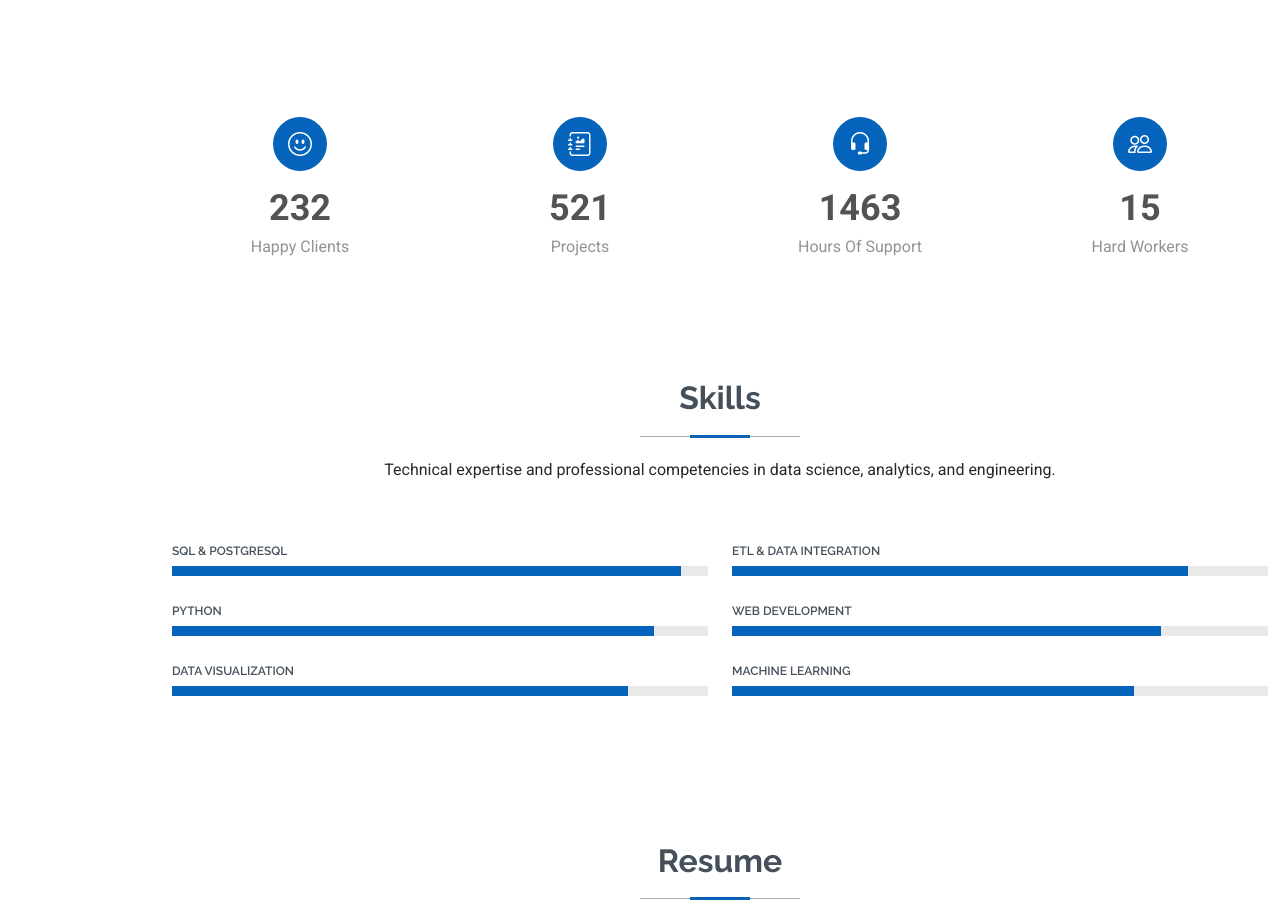
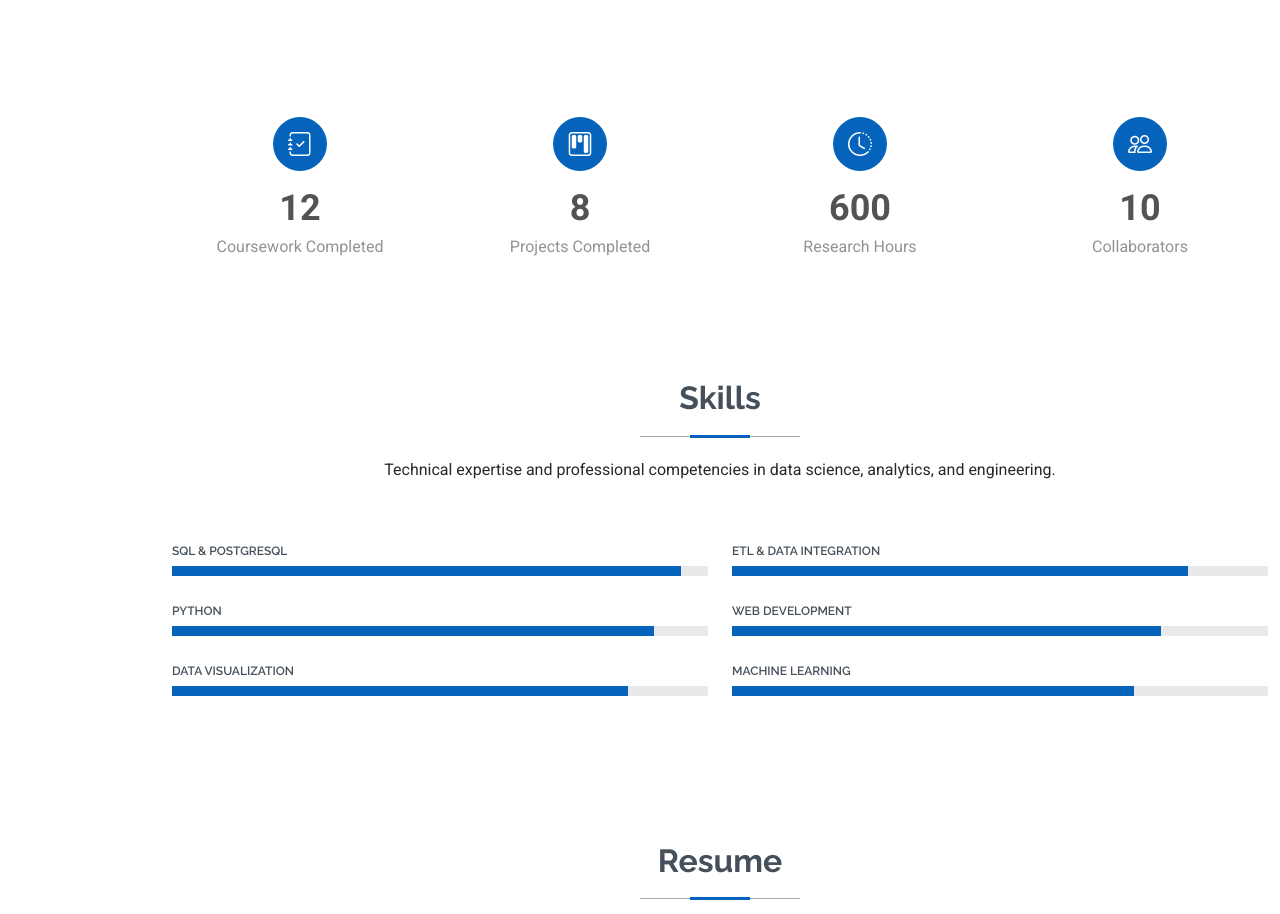
Before and after one commit to tle057zz/ResumeForThanh, a plain HTML site: page index.html in a window 1280 px wide. Shown: the part 1502-2416 px from the top of the page. Drawn offline with Linux system fonts and the light colour scheme.

Commit message:
coursework

```diff
--- a/index.html
+++ b/index.html
@@ -134,34 +134,34 @@
         <div class="row gy-4">
 
           <div class="col-lg-3 col-md-6 d-flex flex-column align-items-center">
-            <i class="bi bi-emoji-smile"></i>
+            <i class="bi bi-journal-check"></i>
             <div class="stats-item">
-              <span data-purecounter-start="0" data-purecounter-end="232" data-purecounter-duration="1" class="purecounter"></span>
-              <p>Happy Clients</p>
+              <span data-purecounter-start="0" data-purecounter-end="12" data-purecounter-duration="1" class="purecounter"></span>
+              <p>Coursework Completed</p>
             </div>
           </div><!-- End Stats Item -->
 
           <div class="col-lg-3 col-md-6 d-flex flex-column align-items-center">
-            <i class="bi bi-journal-richtext"></i>
+            <i class="bi bi-kanban"></i>
             <div class="stats-item">
-              <span data-purecounter-start="0" data-purecounter-end="521" data-purecounter-duration="1" class="purecounter"></span>
-              <p>Projects</p>
+              <span data-purecounter-start="0" data-purecounter-end="8" data-purecounter-duration="1" class="purecounter"></span>
+              <p>Projects Completed</p>
             </div>
           </div><!-- End Stats Item -->
 
           <div class="col-lg-3 col-md-6 d-flex flex-column align-items-center">
-            <i class="bi bi-headset"></i>
+            <i class="bi bi-clock-history"></i>
             <div class="stats-item">
-              <span data-purecounter-start="0" data-purecounter-end="1463" data-purecounter-duration="1" class="purecounter"></span>
-              <p>Hours Of Support</p>
+              <span data-purecounter-start="0" data-purecounter-end="600" data-purecounter-duration="1" class="purecounter"></span>
+              <p>Research Hours</p>
             </div>
           </div><!-- End Stats Item -->
 
           <div class="col-lg-3 col-md-6 d-flex flex-column align-items-center">
             <i class="bi bi-people"></i>
             <div class="stats-item">
-              <span data-purecounter-start="0" data-purecounter-end="15" data-purecounter-duration="1" class="purecounter"></span>
-              <p>Hard Workers</p>
+              <span data-purecounter-start="0" data-purecounter-end="10" data-purecounter-duration="1" class="purecounter"></span>
+              <p>Collaborators</p>
             </div>
           </div><!-- End Stats Item -->
 
```
